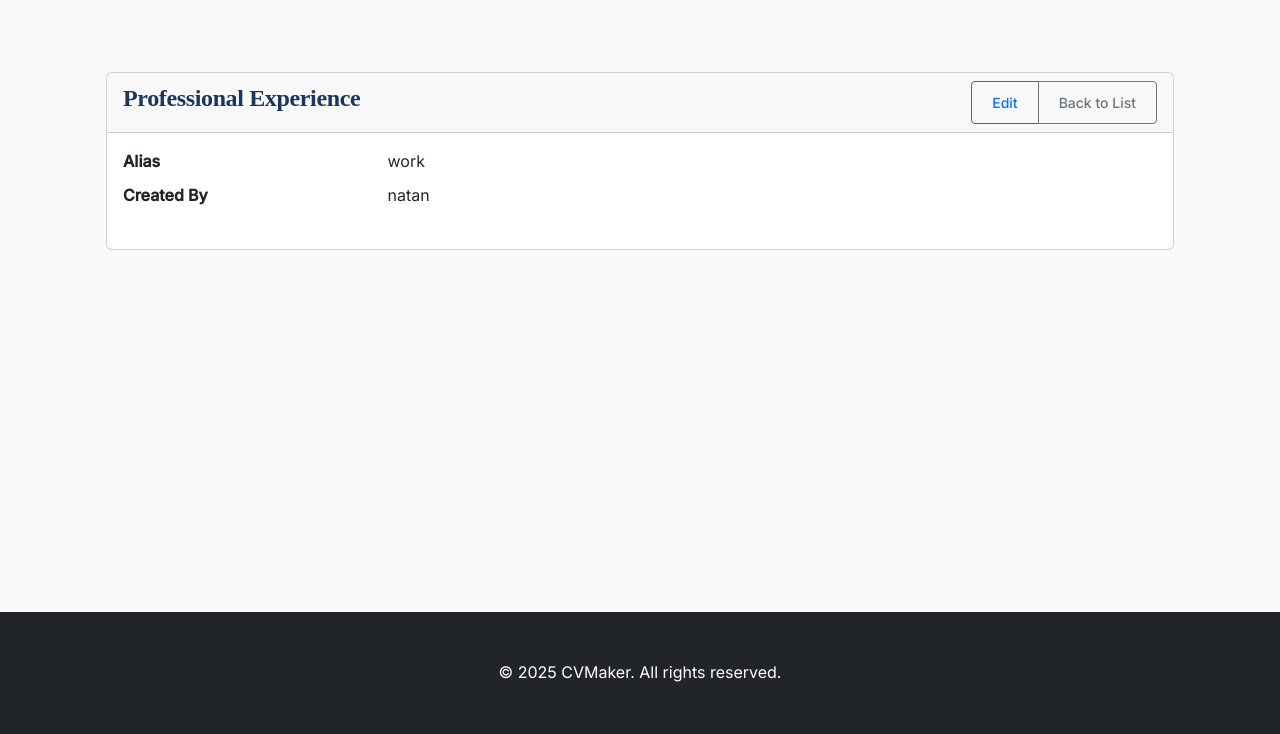
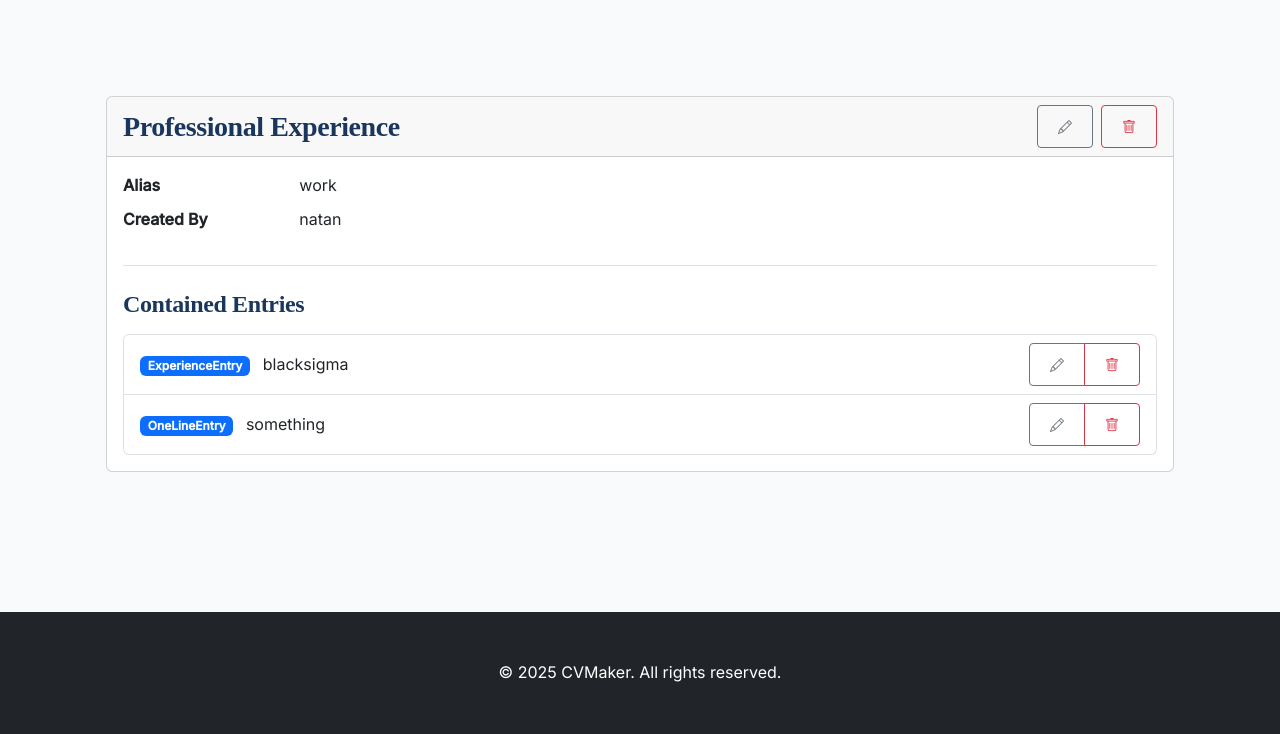
Before and after one commit to NatanSisoev/CVMaker, a Django app: page /section/1cf3e64c-6fdc-477b-a87a-651c140afa78/ in a window 1280 px wide. Shown: the part 66-800 px from the top of the page. Run offline with Django 5.2, Linux system fonts and the light colour scheme; a user stored in the database is signed in; data comes from the database, SQL or seed files in the repository; both versions use the stored data as it was after the commit; some libraries are stand-ins or nearby versions; some web fonts are replaced.

Commit message:
Finished section views, still have to polish contained entries

```diff
--- a/cvmaker/sections/templates/sections/detail.html
+++ b/cvmaker/sections/templates/sections/detail.html
@@ -1,28 +1,112 @@
-{% extends "base.html" %}
+{% extends 'base.html' %}
+{% load static %}
+{% load custom_filters %}
+
+{% block title %}Section Details - {{ section.title }}{% endblock %}
 
 {% block content %}
-<div class="container mt-4">
+<head>
+    <link href="https://cdn.jsdelivr.net/npm/bootstrap-icons/font/bootstrap-icons.css" rel="stylesheet">
+</head>
+
+<div class="container mt-5">
     <div class="card">
         <div class="card-header d-flex justify-content-between align-items-center">
-            <h4>{{ section.title }}</h4>
-            <div class="btn-group">
-                <a href="{% url 'section-edit' section.id %}" class="btn btn-sm btn-outline-primary">
-                    Edit
+            <h3 class="mb-0">{{ section.title }}</h3>
+            <div class="d-flex gap-2">
+                <a href="{% url 'section-edit' section.id %}" class="btn btn-sm btn-outline-secondary">
+                    <i class="bi bi-pencil"></i>
                 </a>
-                <a href="{% url 'section-list' %}" class="btn btn-sm btn-outline-secondary">
-                    Back to List
-                </a>
+                <button class="btn btn-sm btn-outline-danger" data-bs-toggle="modal" data-bs-target="#deleteSectionModal{{ section.id }}">
+                    <i class="bi bi-trash"></i>
+                </button>
             </div>
         </div>
         <div class="card-body">
-            <dl class="row">
-                <dt class="col-sm-3">Alias</dt>
-                <dd class="col-sm-9">{{ section.alias }}</dd>
+            <dl class="row mb-4">
+                <dt class="col-sm-2">Alias</dt>
+                <dd class="col-sm-10">{{ section.alias }}</dd>
 
-                <dt class="col-sm-3">Created By</dt>
-                <dd class="col-sm-9">{{ section.user.username }}</dd>
+                <dt class="col-sm-2">Created By</dt>
+                <dd class="col-sm-10">{{ section.user.username }}</dd>
             </dl>
+
+            <div class="border-top pt-4">
+                <h4 class="mb-3">Contained Entries</h4>
+                <div class="list-group">
+                    {% for entry in section.section_entries.all %}
+                    <div class="list-group-item d-flex justify-content-between align-items-center">
+                        <div>
+                            <span class="badge bg-primary me-2">
+                                {{ entry.content_object|class_name|remove_underscores }}
+                            </span>
+                            {{ entry.content_object.alias }}
+                        </div>
+                        <div class="btn-group">
+                            <a href="{% url 'entry-edit' entry_id=entry.content_object.id %}"
+                               class="btn btn-sm btn-outline-secondary">
+                                <i class="bi bi-pencil"></i>
+                            </a>
+                            <button class="btn btn-sm btn-outline-danger"
+                                    data-bs-toggle="modal"
+                                    data-bs-target="#deleteEntryModal{{ entry.content_object.id }}">
+                                <i class="bi bi-trash"></i>
+                            </button>
+                        </div>
+                    </div>
+                    {% empty %}
+                    <div class="alert alert-info">No entries in this section yet.</div>
+                    {% endfor %}
+                </div>
+            </div>
         </div>
     </div>
 </div>
+
+<!-- Section Delete Modal -->
+<div class="modal fade" id="deleteSectionModal{{ section.id }}" tabindex="-1">
+    <div class="modal-dialog">
+        <div class="modal-content">
+            <div class="modal-header">
+                <h5 class="modal-title">Delete Section</h5>
+                <button type="button" class="btn-close" data-bs-dismiss="modal"></button>
+            </div>
+            <div class="modal-body">
+                Are you sure you want to delete "{{ section.title }}"?
+            </div>
+            <div class="modal-footer">
+                <button type="button" class="btn btn-secondary" data-bs-dismiss="modal">Cancel</button>
+                <form action="{% url 'section-delete' section_id=section.id %}" method="POST">
+                    {% csrf_token %}
+                    <button type="submit" class="btn btn-danger">Delete</button>
+                </form>
+            </div>
+        </div>
+    </div>
+</div>
+
+<!-- Entry Delete Modals -->
+{% for entry in section.section_entries.all %}
+<div class="modal fade" id="deleteEntryModal{{ entry.content_object.id }}" tabindex="-1">
+    <div class="modal-dialog">
+        <div class="modal-content">
+            <div class="modal-header">
+                <h5 class="modal-title">Delete Entry</h5>
+                <button type="button" class="btn-close" data-bs-dismiss="modal"></button>
+            </div>
+            <div class="modal-body">
+                Are you sure you want to delete "{{ entry.content_object.alias }}"?
+            </div>
+            <div class="modal-footer">
+                <button type="button" class="btn btn-secondary" data-bs-dismiss="modal">Cancel</button>
+                <form action="{% url 'entry-delete' entry_id=entry.content_object.id %}" method="POST">
+                    {% csrf_token %}
+                    <button type="submit" class="btn btn-danger">Delete</button>
+                </form>
+            </div>
+        </div>
+    </div>
+</div>
+{% endfor %}
+
 {% endblock %}
```
Also changed, not shown: cvmaker/sections/templates/sections/list.html (+47 -18 lines), cvmaker/db.sqlite3.
